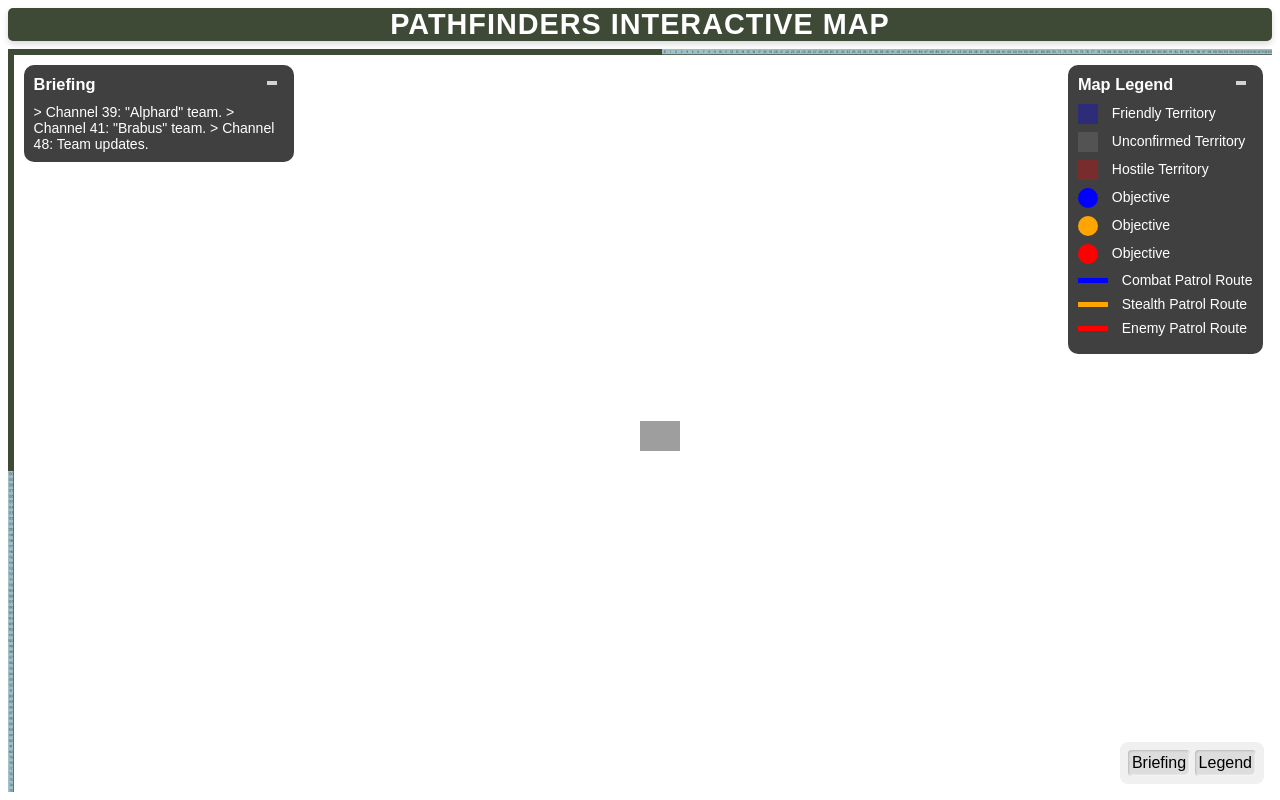
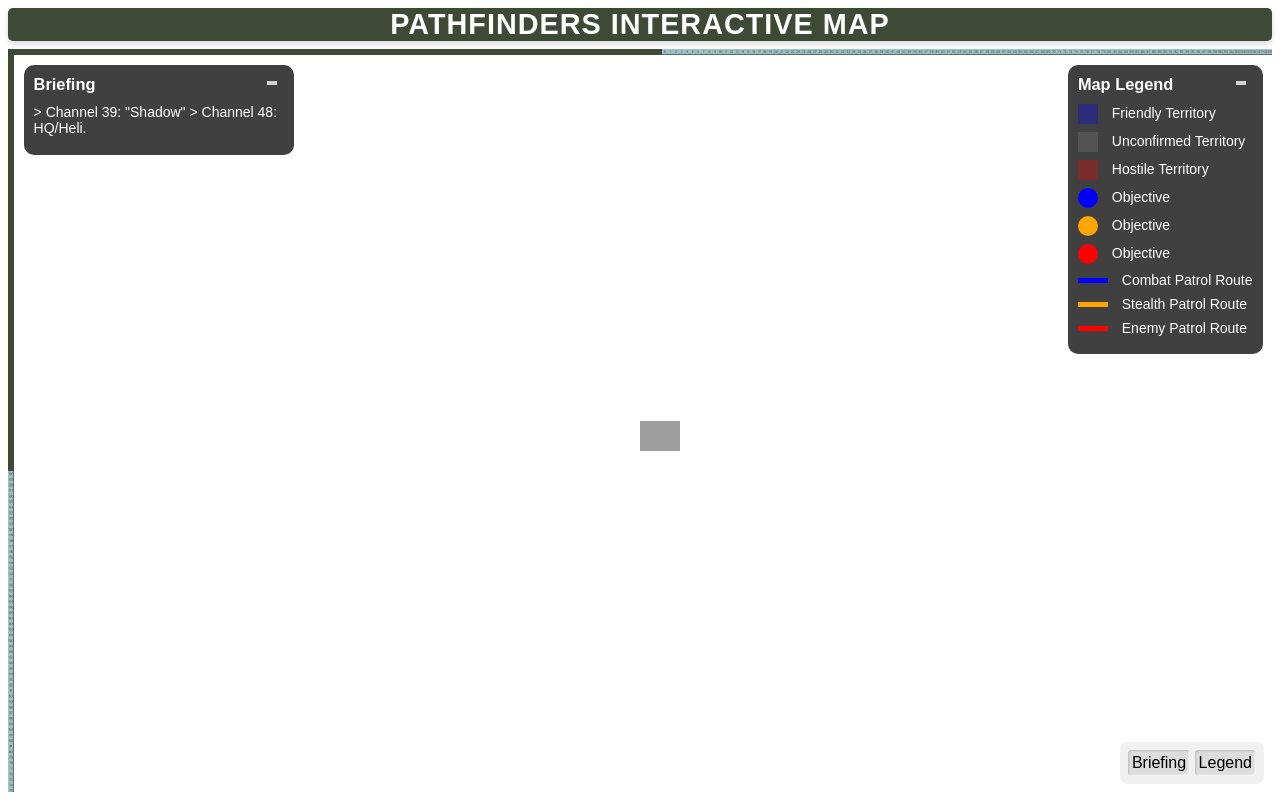
Before and after one commit to skwiddle/PTHFNDRS, a website with bundled scripts: page public/index.html in a window 1280 px wide. Built offline with nearby package versions, Linux system fonts and the light colour scheme; grey boxes are pictures that could not be loaded; some icons are missing; files whose address does not match are found by name.

Commit message:
map updated

```diff
--- a/public/index.html
+++ b/public/index.html
@@ -78,9 +78,8 @@
     <div class="panel" id="briefing">
       <button class="toggle-button"><div></div></button>
       <h3>Briefing</h3>
-> Channel 39: "Alphard" team.
-> Channel 41: "Brabus" team.
-> Channel 48: Team updates.
+> Channel 39: "Shadow"
+> Channel 48: HQ/Heli.
     </div>
 
     <div id="navbar">
```
